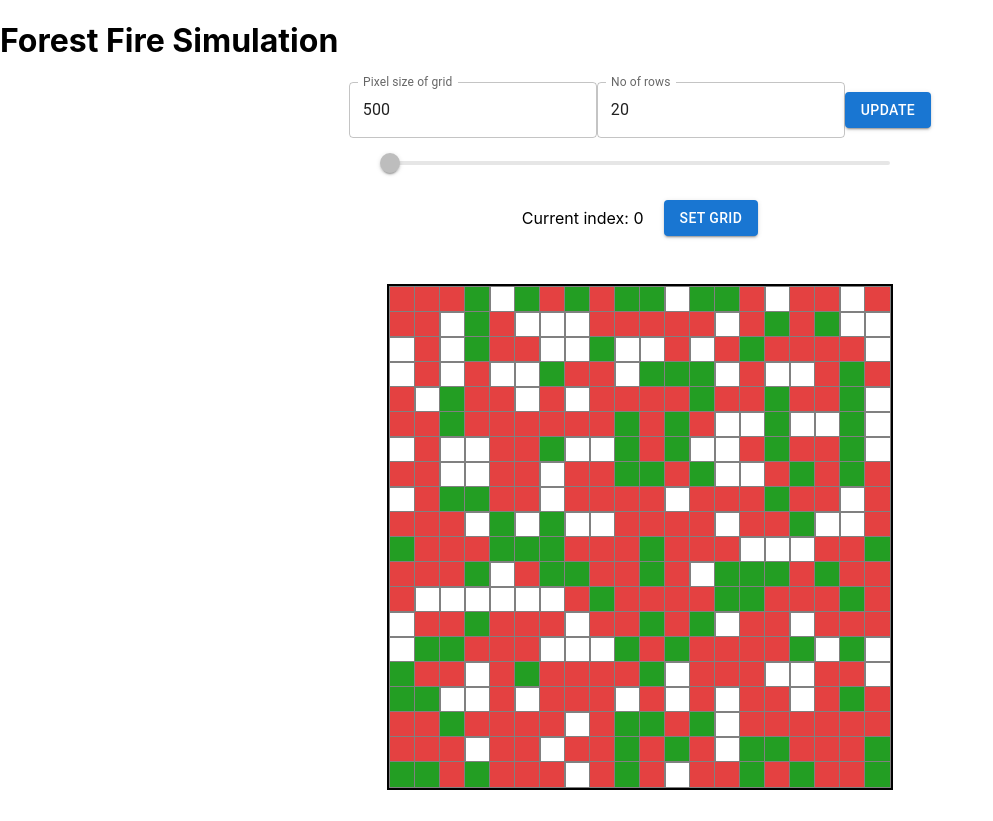
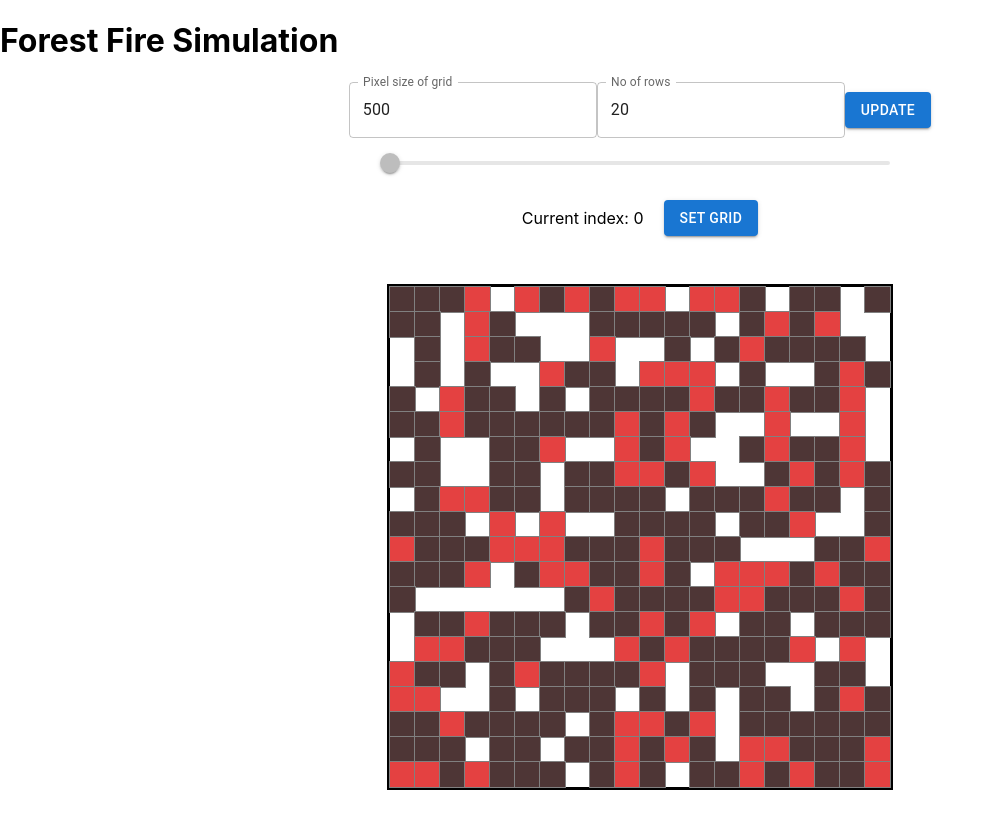
Before and after one commit to antonoeschmidt/forest-fire-ui, a React (Create React App) app: page / in a window 1280 px wide. Both pictures are taken after a click on the button "UPDATE". Shown: the whole page, without its empty margins (0-993 px from the left). Built offline with nearby package versions, Linux system fonts and the light colour scheme; no server answers; the HTML template or start-up script is replaced by a standard one.

Commit message:
feat: Update cell types with new ones from backend

```diff
--- a/src/components/Grid/Grid.css
+++ b/src/components/Grid/Grid.css
@@ -7,6 +7,7 @@
 }
 .grid-item {
     outline: 1px solid grey;
+    background: rgb(78, 54, 54);
 }
 
 .grid-item-fire {
@@ -14,9 +15,29 @@
     background: rgb(228, 65, 65);
 }
 
-.grid-item-forest {
+.grid-item-forest-low {
     outline: 1px solid grey;
     background: rgb(35, 158, 35);
+}
+
+.grid-item-forest-medium {
+    outline: 1px solid grey;
+    background: rgb(92, 167, 92);
+}
+
+.grid-item-forest-high {
+    outline: 1px solid grey;
+    background: rgb(4, 109, 4);
+}
+
+.grid-item-forest-water {
+    outline: 1px solid grey;
+    background: rgb(35, 64, 158);
+}
+
+.grid-item-forest-rock {
+    outline: 1px solid grey;
+    background: rgb(49, 53, 49);
 }
 
 .settings {
--- a/src/components/Grid/Grid.tsx
+++ b/src/components/Grid/Grid.tsx
@@ -8,9 +8,13 @@ type Props = {
 };
 
 const typesOfFields = {
-  0: "grid-item",
-  1: "grid-item-fire",
-  2: "grid-item-forest",
+  1: "grid-item",
+  2: "grid-item-fire",
+  3: "grid-item-forest-low",
+  4: "grid-item-forest-medium",
+  5: "grid-item-forest-high",
+  6: "grid-item-forest-water",
+  7: "grid-item-forest-rock",
 };
 
 const Grid = (props: Props) => {
```
